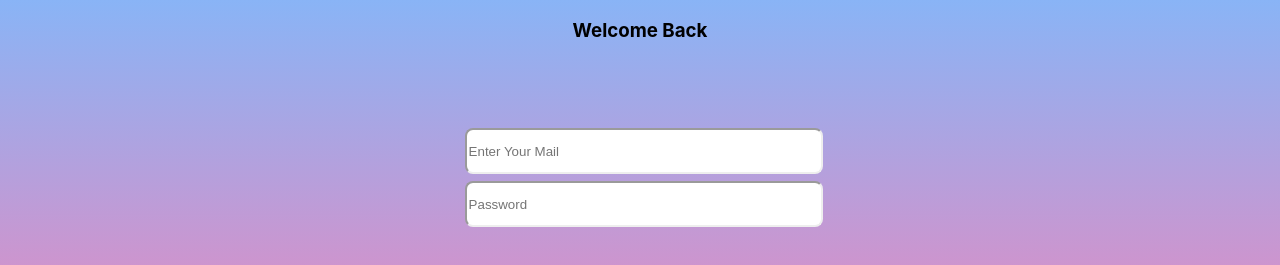
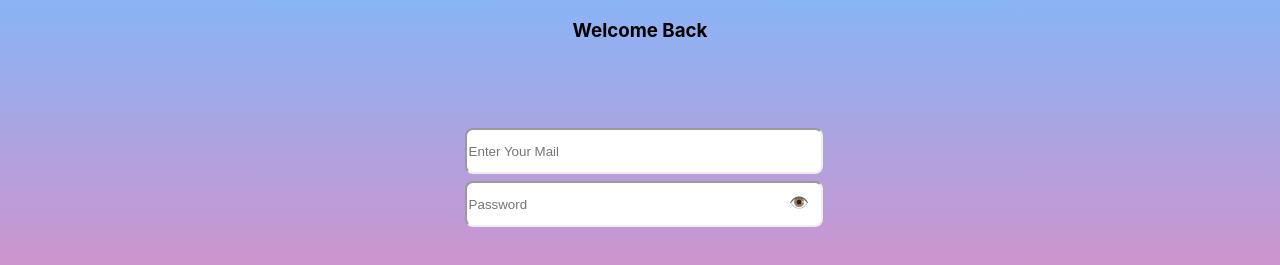
Before and after one commit to Adeshina-Qudus/BookFinderFrontEnd, a React (Create React App) app: page /signIn in a window 1280 px wide. Shown: the top 265 px of the page. Built offline with nearby package versions, Linux system fonts and the light colour scheme.

Commit message:
add hide password and showpassword to the password input for confirm password and signin password

```diff
--- a/src/auth/signIn/index.jsx
+++ b/src/auth/signIn/index.jsx
@@ -12,6 +12,11 @@ const SignIn = ()=>{
     let url = "http://localhost:8080/api/v1/user/signIn";
 
     const [isLoading,setIsLoading] = useState(false)
+
+    const [showPassword, setShowPassword] = useState(false);
+    const handlePasswordToggle = () =>{
+        setShowPassword(!showPassword)
+    }
 
     const navigate = useNavigate();
 
@@ -104,9 +109,9 @@ const SignIn = ()=>{
                                     )}
                                 </div>
 
-                                <div>
+                                <div style={{position: 'relative'}}>
                                     <Field
-                                        type="text"
+                                        type={showPassword ? 'text' : 'password'}
                                         name="password"
                                         placeholder="Password"
                                         value={values.password}
@@ -116,6 +121,19 @@ const SignIn = ()=>{
                                             borderColor: errors.password && touched.password ? "red" : "inherit",
                                         }}
                                     />
+                                    <span
+                                        style={{
+                                            position: 'absolute',
+                                            top: '45%',
+                                            right: '10px',
+                                            transform: 'translateY(-50%)',
+                                            cursor: 'pointer'
+                                        }}
+                                        onClick={handlePasswordToggle}
+                                        aria-label={showPassword ? "Hide password" : "Show password"}
+                                    >
+                                          {showPassword ? '👁️‍🗨️' : '👁️'}
+                                        </span>
                                     {errors.password && touched.password && (
                                         <div className={style.error}>{errors.password}</div>
                                     )}
@@ -128,10 +146,10 @@ const SignIn = ()=>{
                                         <div className={"flex items-center justify-center"}>
                                             <Icon width={24} height={24} icon={loadingLoop}/>
                                         </div>
-                                    ):(
+                                    ) : (
                                         "SignIn"
                                     )}
-                                    </button>
+                                </button>
                             </div>
                         </Form>
                     )}
--- a/src/auth/signup/index.jsx
+++ b/src/auth/signup/index.jsx
@@ -167,7 +167,7 @@ const Signup =()=>{
                                     )}
                                 </div>
 
-                                <div>
+                                <div style={{position: 'relative'}}>
                                     <Field
                                         type="text"
                                         name="confirmPassword"
@@ -179,13 +179,26 @@ const Signup =()=>{
                                             borderColor: errors.confirmPassword && touched.confirmPassword ? "red" : "inherit",
                                         }}
                                     />
+                                    <span
+                                        style={{
+                                            position: 'absolute',
+                                            top: '45%',
+                                            right: '10px',
+                                            transform: 'translateY(-50%)',
+                                            cursor: 'pointer'
+                                        }}
+                                        onClick={handlePasswordToggle}
+                                        aria-label={showPassword ? "Hide password" : "Show password"}
+                                    >
+                                          {showPassword ? '👁️‍🗨️' : '👁️'}
+                                        </span>
                                     {errors.confirmPassword && touched.confirmPassword && (
                                         <div className={style.error}>{errors.confirmPassword}</div>
                                     )}
                                 </div>
 
                             </div>
-                                <div className={style.button}>
+                            <div className={style.button}>
                                 <button className={style.submit} type={"submit"}>
                                     {isLoading ? (
                                         <div className="flex items-center justify-center">
@@ -195,7 +208,7 @@ const Signup =()=>{
                                         "Create An  Account"
                                     )}
                                 </button>
-                                    <p>Already have an account ?<Link to={"/signIn"}>Sign in</Link></p>
+                                <p>Already have an account ?<Link to={"/signIn"}>Sign in</Link></p>
                                 </div>
                         </Form>
                     )}
```
